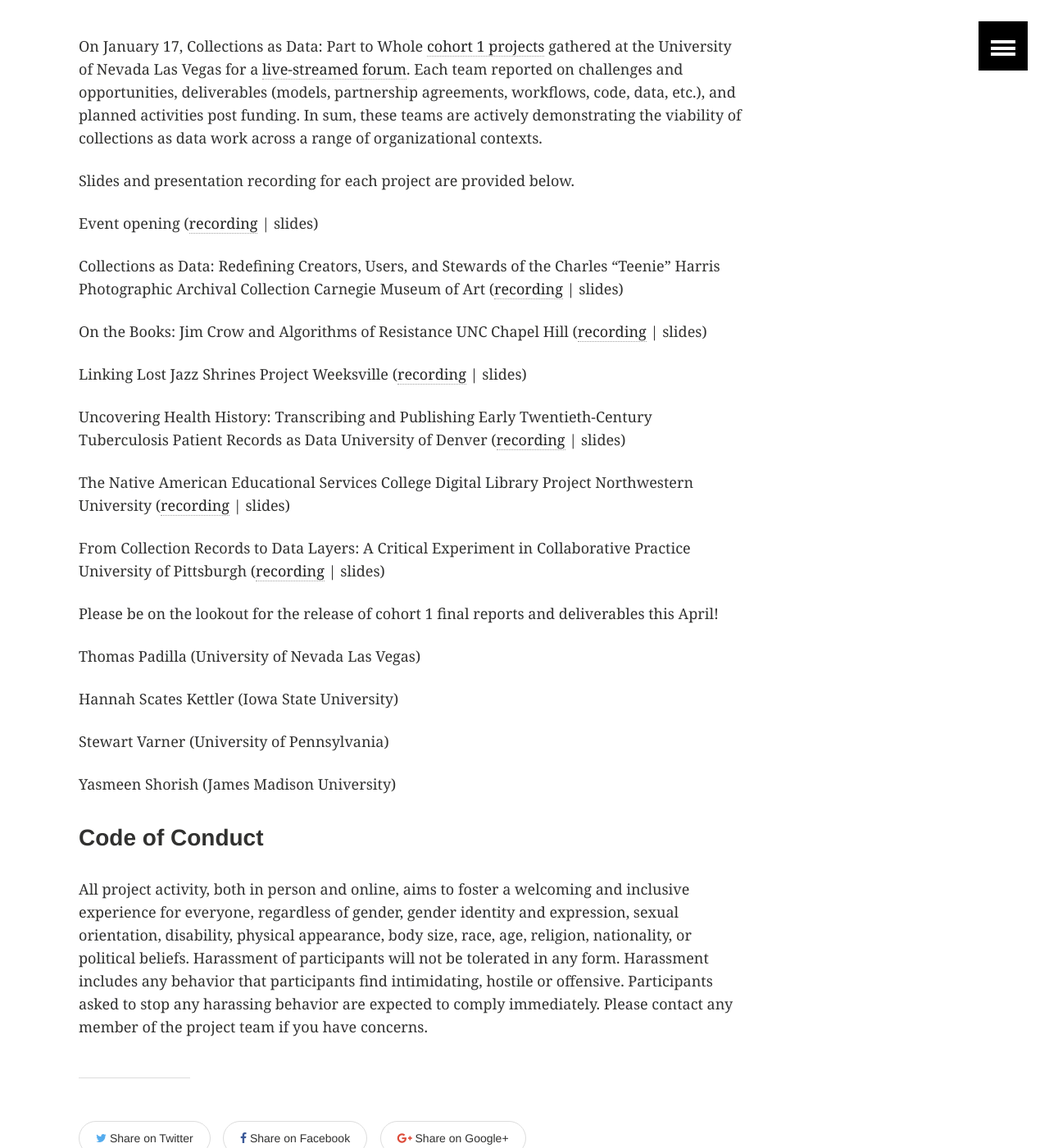
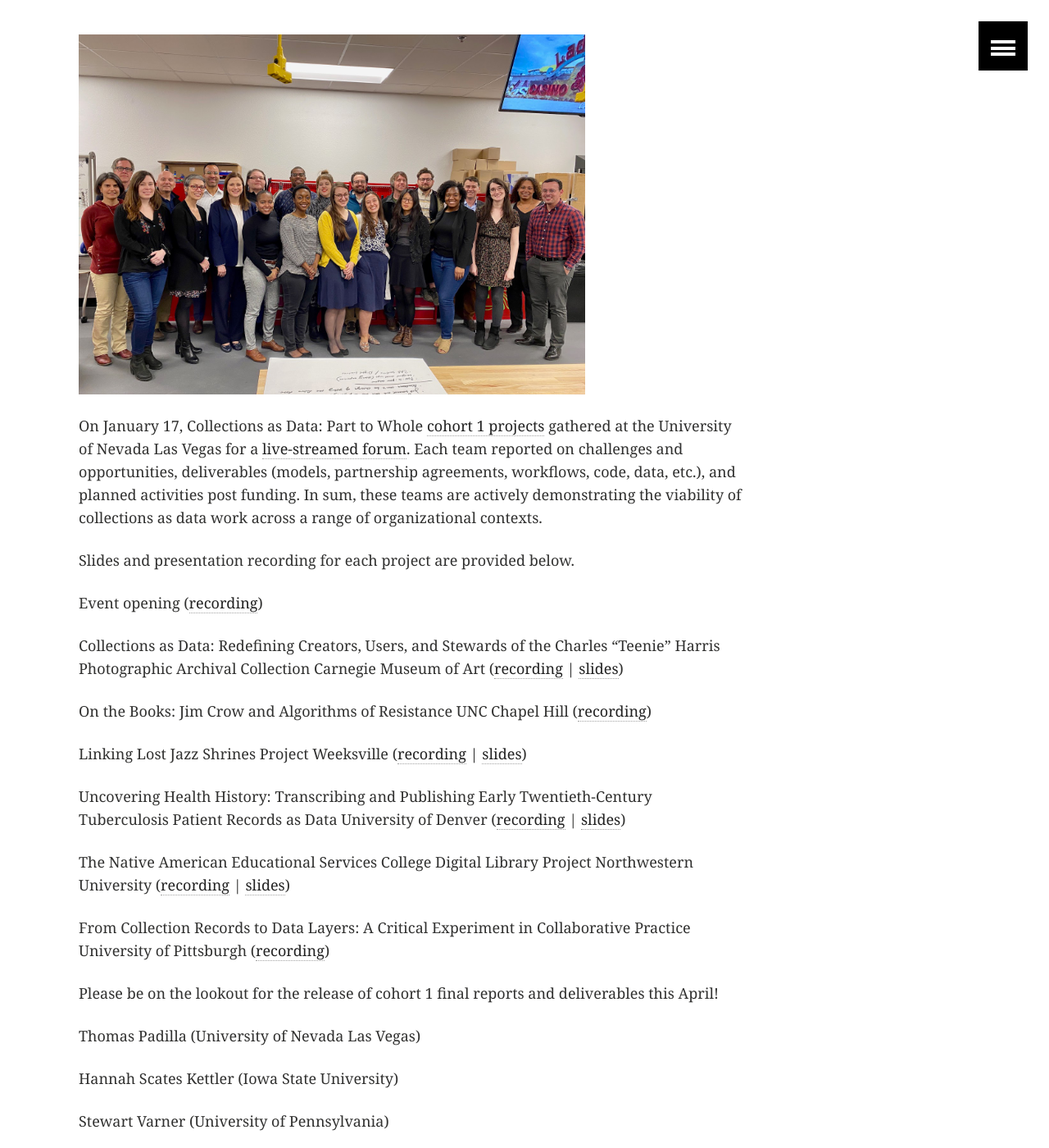
Before and after one commit to collectionsasdata/part2whole, a Jekyll site: the page built from _posts/2020-02-06-forum1.markdown, in a window 1280 px wide and 1400 px high, scrolled down 273 px. Shown: the whole window at 82% size. Built offline with Jekyll 4.4.1, drawn with Linux system fonts in a browser that asks for light colours.

Commit message:
Update 2020-02-06-forum1.markdown

```diff
--- a/_posts/2020-02-06-forum1.markdown
+++ b/_posts/2020-02-06-forum1.markdown
@@ -6,37 +6,39 @@ teaser: "Collections as Data Forum 1 Recording Now Available"
 ---
 ---
 
+![](http://collectionsasdata.github.io/part2whole/cad_forum1.PNG)
+
 On January 17, Collections as Data: Part to Whole [cohort 1 projects](https://collectionsasdata.github.io/part2whole/cohort1/) gathered at the University of Nevada Las Vegas for a [live-streamed forum](https://youtu.be/abpmH01IBH0?t=1021). Each team reported on challenges and opportunities, deliverables (models, partnership agreements, workflows, code, data, etc.), and planned activities post funding. In sum, these teams are actively demonstrating the viability of collections as data work across a range of organizational contexts.
 
 Slides and presentation recording for each project are provided below.
 
 Event opening
-([recording](https://youtu.be/abpmH01IBH0?t=1021) | slides)
+([recording](https://youtu.be/abpmH01IBH0?t=1021))
 
 Collections as Data: Redefining Creators, Users, and Stewards of the Charles “Teenie” Harris Photographic Archival Collection
 Carnegie Museum of Art
-([recording](https://youtu.be/abpmH01IBH0?t=1491) | slides)
+([recording](https://youtu.be/abpmH01IBH0?t=1491) | [slides](http://collectionsasdata.github.io/part2whole/cmoa_summativeforum.pdf))
 
 On the Books: Jim Crow and Algorithms of Resistance
 UNC Chapel Hill
-([recording](https://youtu.be/abpmH01IBH0?t=3302) | slides)
+([recording](https://youtu.be/abpmH01IBH0?t=3302))
 
 Linking Lost Jazz Shrines Project
 Weeksville
-([recording](https://youtu.be/abpmH01IBH0?t=5299) | slides)
+([recording](https://youtu.be/abpmH01IBH0?t=5299) | [slides](http://collectionsasdata.github.io/part2whole/summativeforum_linkinglostjazz.pdf))
 
 Uncovering Health History: Transcribing and Publishing Early Twentieth-Century Tuberculosis
 Patient Records as Data
 University of Denver
-([recording](https://youtu.be/abpmH01IBH0?t=8062) | slides)
+([recording](https://youtu.be/abpmH01IBH0?t=8062) | [slides](https://docs.google.com/presentation/d/1wp-_-idXsplHHfx80uv54FPdMm4Jo0Q1PFkOCtqZSHk/edit?usp=sharing))
 
 The Native American Educational Services College Digital Library Project
 Northwestern University
-([recording](https://youtu.be/abpmH01IBH0?t=10237) | slides)
+([recording](https://youtu.be/abpmH01IBH0?t=10237) | [slides](http://collectionsasdata.github.io/part2whole/naes_cad_forum.pdf))
 
 From Collection Records to Data Layers: A Critical Experiment in Collaborative Practice
 University of Pittsburgh
-([recording](https://youtu.be/abpmH01IBH0?t=11885) | slides)
+([recording](https://youtu.be/abpmH01IBH0?t=11885))
 
 Please be on the lookout for the release of cohort 1 final reports and deliverables this April!
 
```
